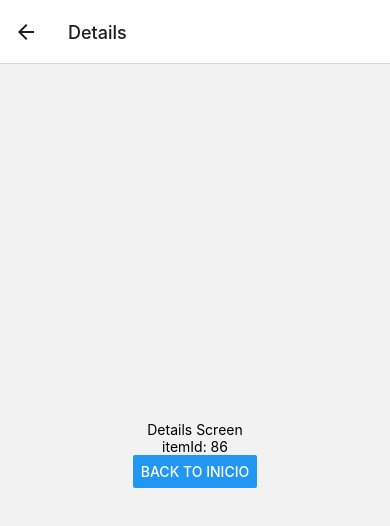
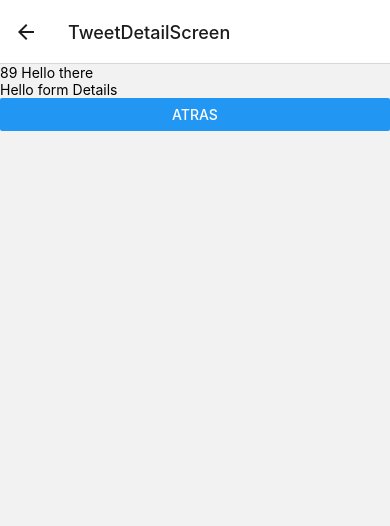
Before and after one commit to teo009/ReactNavigation, a React Native app: screen /HomeScreen in a window 390 px wide. Both pictures are taken after a click on the button "GO TO DETAILS". Shown: the top 526 px of the page. Built offline with nearby package versions, Linux system fonts and the light colour scheme; no server answers.

Commit message:
Consumiendo datos con la Api

```diff
--- a/App.tsx
+++ b/App.tsx
@@ -1,63 +1,17 @@
-import { StatusBar } from 'expo-status-bar';
-import React from 'react';
-import { Button, StyleSheet, Text, View } from 'react-native';
-
 import { NavigationContainer } from '@react-navigation/native';
 import { createNativeStackNavigator } from '@react-navigation/native-stack';
+import React from 'react';
+import MainStackNavigator from './src/navigators/MainStackNavigator';
+
 
 const Stack = createNativeStackNavigator();
-
-const HomeScreen = ({ navigation }) => {
-  return (
-    <View style={{ flex: 1, alignItems: 'center', justifyContent: 'center' }}>
-      <Text>Hello from Home Screen</Text>
-      <Button
-        title="Go to details"
-        onPress={() => {
-          navigation.navigate('Details', {
-            itemId: 86,
-            otherParam: 'Teo el mero crack'
-          });
-        }}
-      />
-    </View>
-  );
-}
-
-const DetailsScreen = ({ route, navigation }) => {
-  const { itemId, otherParam } = route.params;
-  return (
-    <View style={{ flex: 1, alignItems: 'center', justifyContent: 'center' }}>
-      <Text>Details Screen</Text>
-      <Text>itemId: {JSON.stringify(itemId)}</Text>
-      <Button
-        title="Back to inicio"
-        onPress={() => navigation.goBack('Details')}
-      />
-    </View>
-  );
-}
 
 export default function App() {
   return (
     <NavigationContainer>
-      <Stack.Navigator initialRouteName='Home'>
-        <Stack.Screen
-          name="Home"
-          component={HomeScreen}
-          options={{title: 'Inicio'}}
-        />
-        <Stack.Screen name="Details" component={DetailsScreen} />
-      </Stack.Navigator>
+
+      <MainStackNavigator />
+
     </NavigationContainer>
   );
 }
-
-const styles = StyleSheet.create({
-  container: {
-    flex: 1,
-    backgroundColor: '#fff',
-    alignItems: 'center',
-    justifyContent: 'center',
-  },
-});
--- /dev/null
+++ b/src/navigators/MainStackNavigator.tsx
@@ -0,0 +1,24 @@
+import React from 'react';
+import { createNativeStackNavigator } from '@react-navigation/native-stack';
+import FeedScreen from '../screens/FeedScreen';
+import HomeScreen from '../screens/HomeScreen';
+import TweetDetaiScreen from '../screens/TweetDetaiScreen';
+
+const Stack = createNativeStackNavigator();
+
+const MainStackNavigator = () => {
+    return (
+        <Stack.Navigator initialRouteName="HomeScreen">
+            <Stack.Screen
+                name="HomeScreen"
+                component={HomeScreen}
+                options={{ title: 'Inicio' }} />
+            <Stack.Screen
+                name="TweetDetailScreen"
+                component={TweetDetaiScreen} />
+        </Stack.Navigator>
+    )
+
+}
+
+export default MainStackNavigator
--- /dev/null
+++ b/src/screens/FeedScreen.tsx
@@ -0,0 +1,20 @@
+import React from 'react';
+import { View, Text, Button } from "react-native";
+
+
+const FeedScreen = ({ navigation, route }) => {
+
+  const { itemId, otherParam } = route.params;
+
+  return (
+    <View style={{ flex: 1, alignItems: 'center', justifyContent: 'center' }}>
+
+      <Text>{itemId} {otherParam}</Text>
+
+      <Button title="Atras" onPress={() => navigation.goBack()} />
+
+    </View>
+  );
+}
+
+export default FeedScreen
--- /dev/null
+++ b/src/screens/HomeScreen.tsx
@@ -0,0 +1,37 @@
+import React, { useState, useEffect } from 'react';
+import { View, Text, Button } from "react-native";
+
+const HomeScreen = ({ navigation }) => {
+
+    const [tweetData, setTweetData] = useState([])
+
+    const getTweets = async () => {
+        const resp = await fetch('https://hidfzr.deta.dev/')
+        const data = await resp.json()
+        setTweetData(data.data)
+    }
+
+    useEffect(() => {
+        getTweets()
+    }, [])
+
+    return (
+        <View style={{ flex: 1, alignItems: 'center', justifyContent: 'center' }}>
+            <Text style={{ fontSize: 30 }}>Home Screen</Text>
+            {
+                tweetData.map(tweet => (
+                    <Text key={tweet.id}>{tweet.tweet_text}</Text>
+                ))
+            }
+            <Button
+                title="Go to Details"
+                onPress={() => navigation.navigate('TweetDetailScreen', {
+                    itemId: 89,
+                    otherParam: 'Hello there',
+                })}
+            />
+        </View>
+    )
+}
+
+export default HomeScreen
--- /dev/null
+++ b/src/screens/TweetDetaiScreen.tsx
@@ -0,0 +1,17 @@
+import React from 'react'
+import { View, Text, Button } from 'react-native';
+
+const TweetDetaiScreen = ({ navigation, route }) => {
+
+    const { itemId, otherParam } = route.params;
+
+    return (
+        <View>
+            <Text>{itemId} {otherParam}</Text>
+            <Text>Hello form Details</Text>
+            <Button title="Atras" onPress={() => navigation.goBack()} />
+        </View>
+    )
+}
+
+export default TweetDetaiScreen
```
